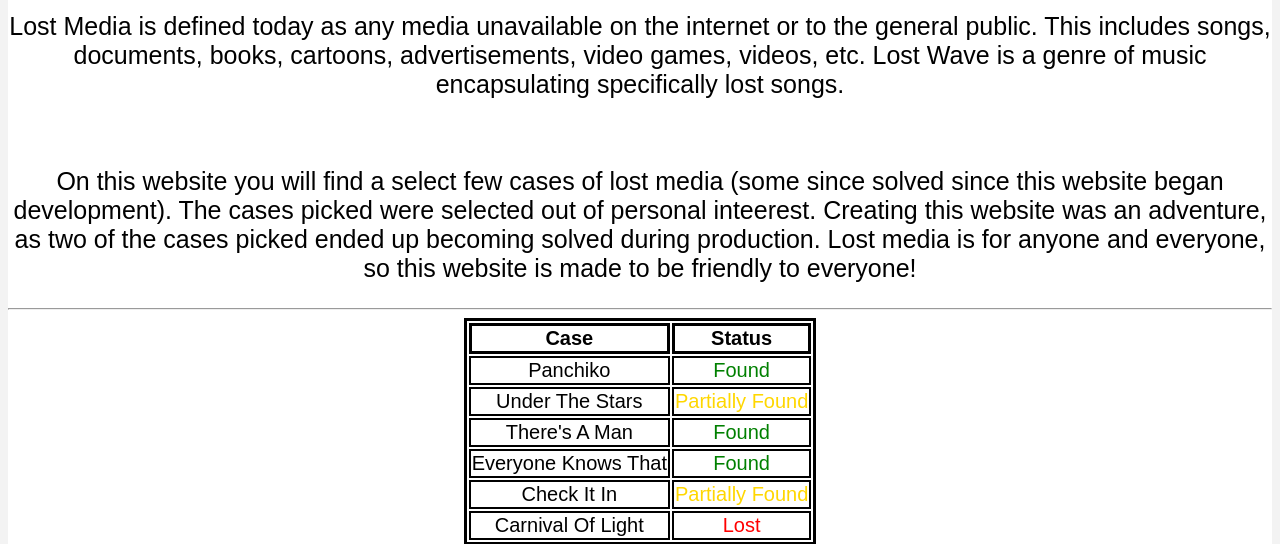
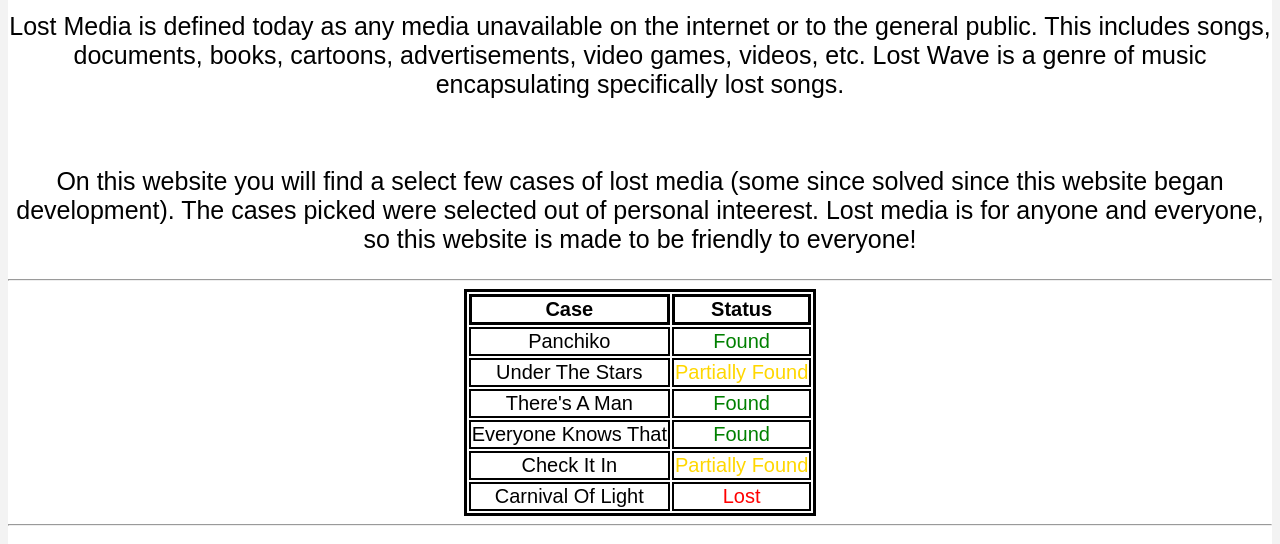
Before and after one commit to Amplify13/AMPLIFY05.github.io, a plain HTML site: page index.html in a window 1280 px wide. Shown: the part 262-806 px from the top of the page. Drawn offline with Linux system fonts and the light colour scheme.

Commit message:
Update index.html

```diff
--- a/index.html
+++ b/index.html
@@ -18,7 +18,7 @@
     <h2>What is Lost Media? What is Lost Wave?</h2>
     <p>Lost Media is defined today as any media unavailable on the internet or to the general
 public. This includes songs, documents, books, cartoons, advertisements, video games, videos, etc. Lost Wave is a genre of music encapsulating specifically lost songs.</p><br>
-<p>On this website you will find a select few cases of lost media (some since solved since this website began development). The cases picked were selected out of personal inteerest. Creating this website was an adventure, as two of the cases picked ended up becoming solved during production. Lost media is for anyone and everyone, so this website is made to be friendly to everyone!</p>
+<p>On this website you will find a select few cases of lost media (some since solved since this website began development). The cases picked were selected out of personal inteerest. Lost media is for anyone and everyone, so this website is made to be friendly to everyone!</p>
     <hr>
      <table>
       <tr>
```
